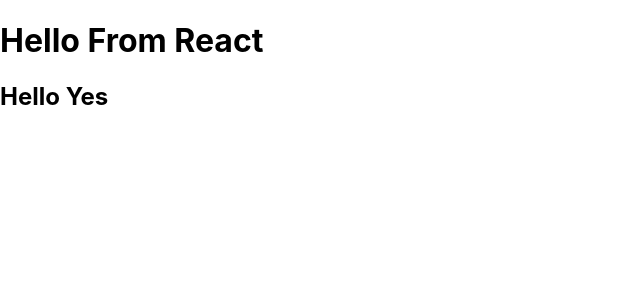
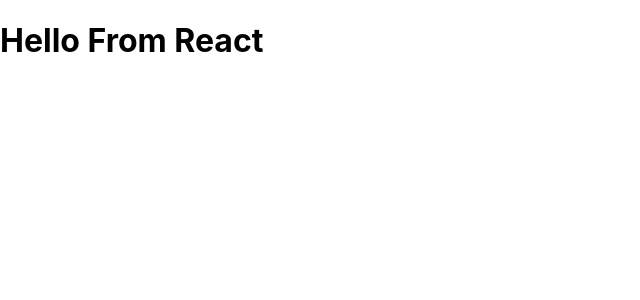
Before and after one commit to rjforbe/react-task-tracker, a React (Create React App) app: page / in a window 1280 px wide. Shown: the top 300 px of the page, without its empty margins (0-640 px from the left). Built offline with nearby package versions, Linux system fonts and the light colour scheme.

Commit message:
initial_setup
Added new component, Header using extension in VS Code and the shortcut,
rfce. Pretty neat stuff! Still need to get the hang of doing it manually

```diff
--- a/src/App.js
+++ b/src/App.js
@@ -1,11 +1,7 @@
 function App() {
-  const name = 'Brad'
-  const x = true
-
   return (
     <div className="container">
       <h1>Hello From React</h1>
-      <h2>Hello {x ? 'Yes' : 'No'}</h2>
     </div>
   );
 }
```
Also changed, not shown: src/components/Header.js (added).
